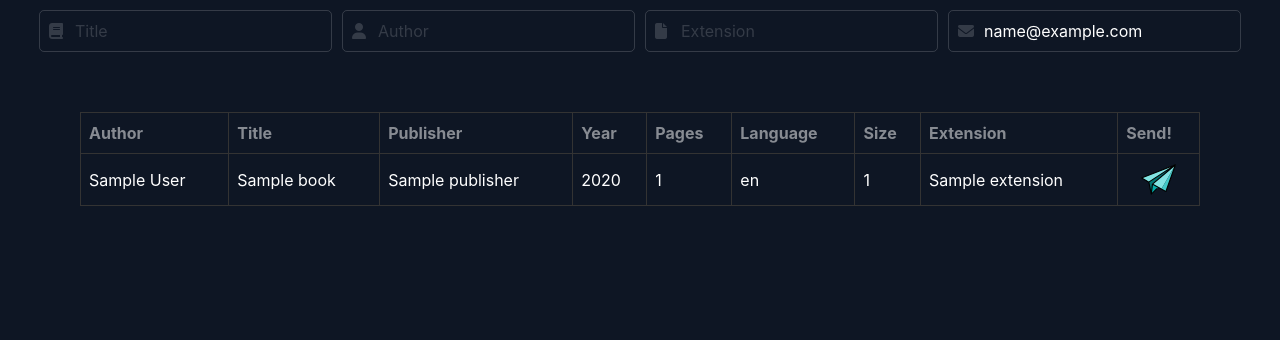
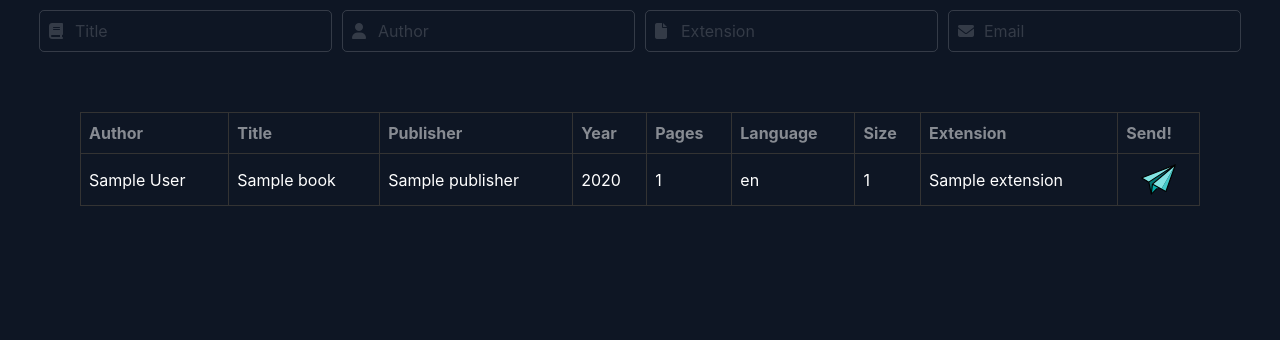
Before and after one commit to junlin77/LibgenEmailer, a Django app: template mysite/emailer/templates/emailer/partial_search.html in a window 1280 px wide. Shown: the part 85-425 px from the top of the page. Run offline with Django 4.2, Linux system fonts and the light colour scheme; the template is opened without the code that fills it: most values are stand-ins (such as "Sample title", 1, 10 or a date in 2020); some libraries are stand-ins or nearby versions.

Commit message:
Fix email not updated

```diff
--- a/mysite/emailer/templates/emailer/partial_search.html
+++ b/mysite/emailer/templates/emailer/partial_search.html
@@ -29,19 +29,19 @@
             <form id="findingForm" hx-get="{% url 'partial_search' %}" hx-target="#results" hx-trigger="input delay:0.0s">
                 <div class="input-icon">
                     <i class="fas fa-book"></i>
-                    <input type="text" id="titleInput" name="title" placeholder="Title" value="{{ request.GET.title }}" pattern=".{3,}" title="Minimum 3 characters required">
+                    <input type="text" id="titleInput" name="title" placeholder="Title" pattern=".{3,}" title="Minimum 3 characters required">
                 </div>
                 <div class="input-icon">
                     <i class="fa-solid fa-user"></i>
-                    <input type="text" id="authorInput" name="author" placeholder="Author" value="{{ request.GET.author }}">
+                    <input type="text" id="authorInput" name="author" placeholder="Author">
                 </div>
                 <div class="input-icon">
                     <i class="fa-solid fa-file"></i>
-                    <input type="text" id="extensionInput" name="extension" placeholder="Extension" value="{{ request.GET.extension }}">
+                    <input type="text" id="extensionInput" name="extension" placeholder="Extension">
                 </div>
                 <div class="input-icon">
                     <i class="fa-solid fa-envelope"></i>
-                    <input type="text" id="emailInput" name="email" placeholder="Email" pattern="[a-z0-9._%+\-]+@[a-z0-9.\-]+\.[a-z]{2,}$" title="Enter a valid email address">
+                    <input type="text" id="emailInput" name="email" placeholder="Email" value="{{ request.GET.email }}" pattern="[a-z0-9._%+\-]+@[a-z0-9.\-]+\.[a-z]{2,}$" title="Enter a valid email address">
                 </div>
             </form>
         </div>
@@ -128,9 +128,6 @@
         if (!storedKindleEmail) {
             storedKindleEmail = '{{ stored_kindle_email }}';
         }
-        // Set the initial value of the email input
-        document.getElementById('emailInput').value = storedKindleEmail;
-        document.querySelector('input[name="kindle_email"]').value = storedKindleEmail;
 
         // Store the email value in local storage on input change
         document.getElementById('emailInput').addEventListener('input', function() {
--- a/mysite/emailer/urls.py
+++ b/mysite/emailer/urls.py
@@ -2,7 +2,7 @@ from django.urls import path
 from . import views
 
 urlpatterns = [
-    path("search/", views.search, name="search"),
+    # path("search/", views.search, name="search"), # non-dynamic search
     path('', views.partial_search, name='partial_search'),
     path("send_to_kindle/", views.send_to_kindle, name="send_to_kindle"),
 ]
--- a/mysite/emailer/views.py
+++ b/mysite/emailer/views.py
@@ -30,6 +30,7 @@ def partial_search(request):
             results = s.search_author_filtered(author, author_filters, exact_match=False)
 
         stored_kindle_email = request.session.get("kindle_email")
+
         context = {
             "books": results,
             "stored_kindle_email": stored_kindle_email
```
